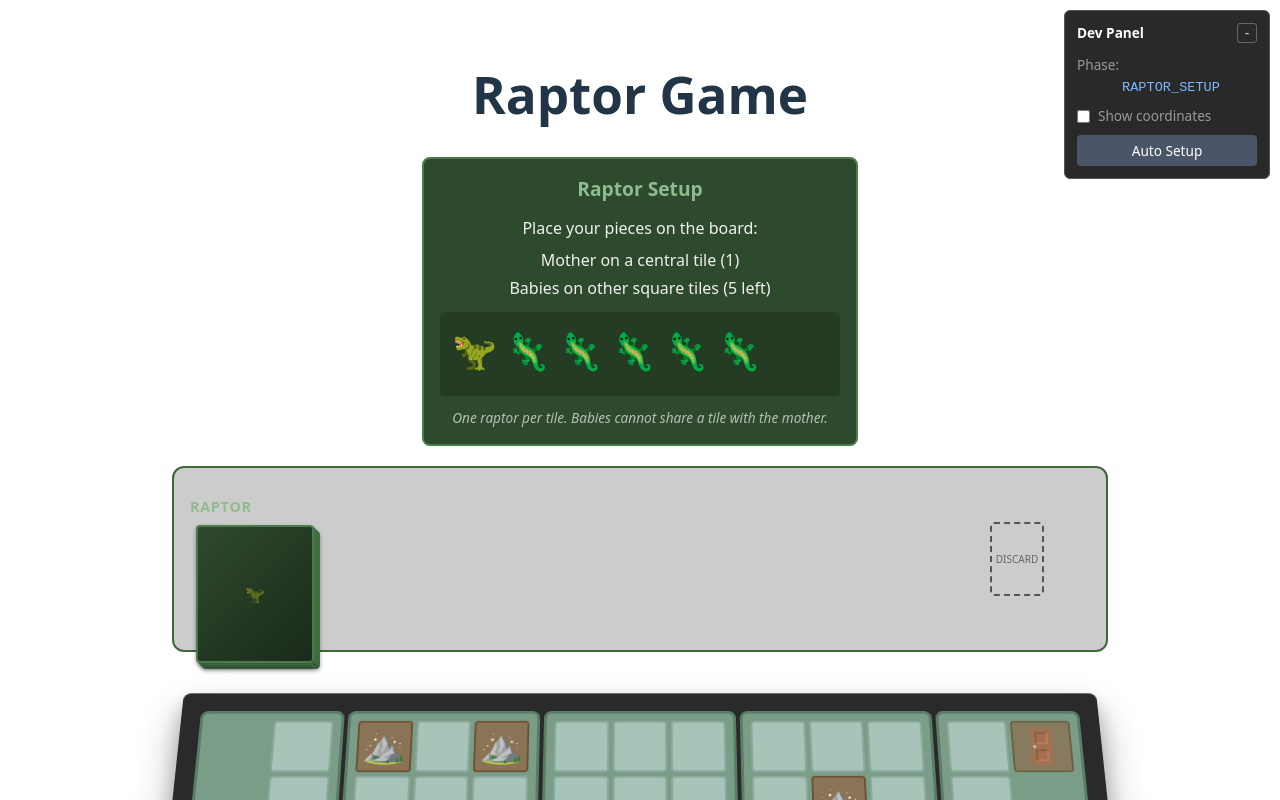
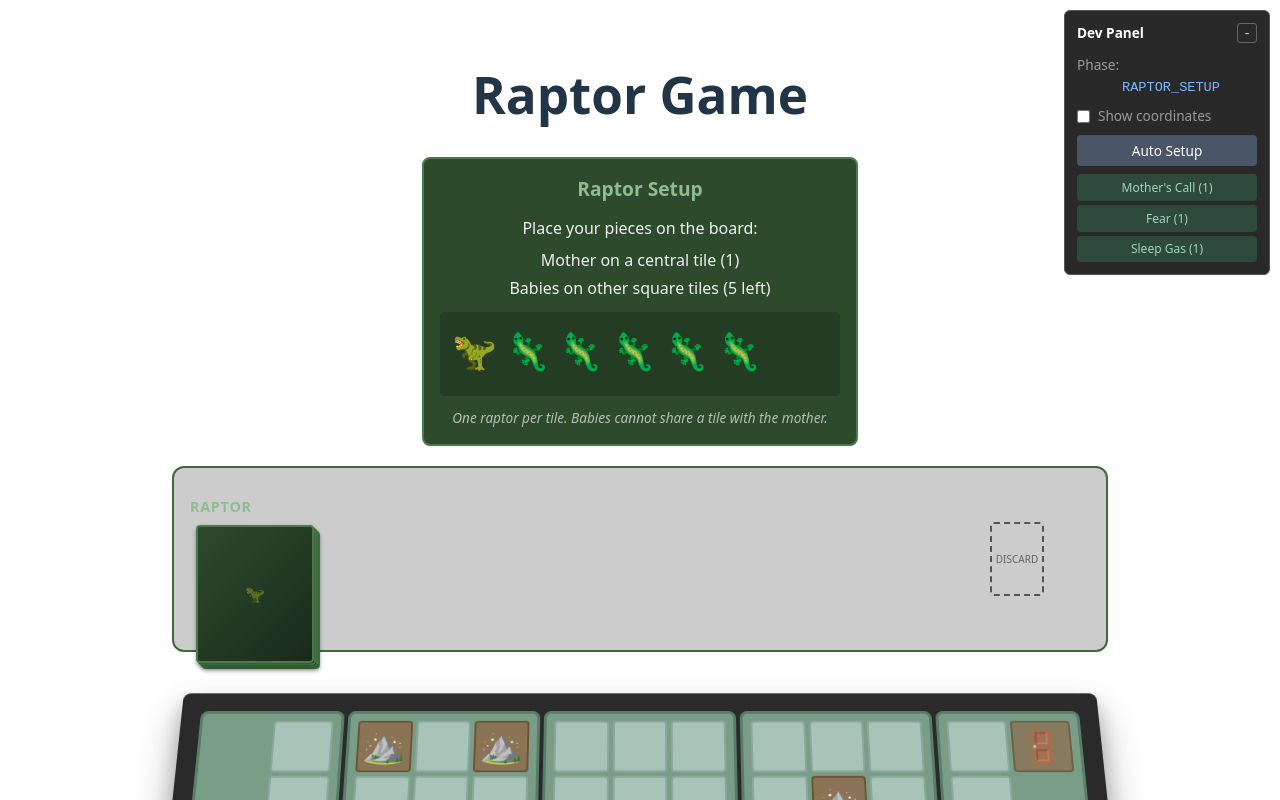
Before and after one commit to pooriajr/raptor, a React (Vite) app: page / in a window 1280 px wide. Shown: the top 800 px of the page. Built offline with nearby package versions, Linux system fonts and the light colour scheme.

Commit message:
Add dev panel shortcuts to skip to effect phase
- Add DEV_SKIP_TO_EFFECT reducer action that auto-sets up pieces and cards
- Add skip buttons for Mother's Call, Fear, and Sleeping Gas effects
- Single click instantly jumps to effect phase with correct cards set

```diff
--- a/src/DevPanel.css
+++ b/src/DevPanel.css
@@ -92,3 +92,28 @@
 .DevPanel .auto-setup-btn:active {
   background-color: #3a4558;
 }
+
+.DevPanel .skip-buttons {
+  display: flex;
+  flex-direction: column;
+  gap: 0.25rem;
+}
+
+.DevPanel .skip-btn {
+  width: 100%;
+  padding: 0.3rem 0.5rem;
+  background-color: #2d4a3d;
+  border: none;
+  border-radius: 4px;
+  color: #9ed6b8;
+  cursor: pointer;
+  font-size: 0.75rem;
+}
+
+.DevPanel .skip-btn:hover {
+  background-color: #3d5a4d;
+}
+
+.DevPanel .skip-btn:active {
+  background-color: #1d3a2d;
+}
--- a/src/DevPanel.tsx
+++ b/src/DevPanel.tsx
@@ -39,7 +39,8 @@ function DevPanel({ showCoordinates, onToggleCoordinates }: DevPanelProps) {
       for (const tile of tilesForBabies) {
         if (babiesPlaced >= 5) break;
         const hasRaptor = state.pieces.some(
-          (p) => (p.type === "mother" || p.type === "baby") && p.tileId === tile.id
+          (p) =>
+            (p.type === "mother" || p.type === "baby") && p.tileId === tile.id,
         );
         if (hasRaptor) continue;
 
@@ -56,12 +57,14 @@ function DevPanel({ showCoordinates, onToggleCoordinates }: DevPanelProps) {
 
     // Place scientists on L-tiles
     if (state.phase === "SCIENTIST_SETUP") {
-      let scientistsPlaced = state.pieces.filter((p) => p.type === "scientist").length;
+      let scientistsPlaced = state.pieces.filter(
+        (p) => p.type === "scientist",
+      ).length;
 
       for (const tile of lTiles) {
         if (scientistsPlaced >= 4) break;
         const hasScientist = state.pieces.some(
-          (p) => p.type === "scientist" && p.tileId === tile.id
+          (p) => p.type === "scientist" && p.tileId === tile.id,
         );
         if (hasScientist) continue;
 
@@ -85,13 +88,16 @@ function DevPanel({ showCoordinates, onToggleCoordinates }: DevPanelProps) {
     );
   }
 
-  const isSetupPhase = state.phase === "RAPTOR_SETUP" || state.phase === "SCIENTIST_SETUP";
+  const isSetupPhase =
+    state.phase === "RAPTOR_SETUP" || state.phase === "SCIENTIST_SETUP";
 
   return (
     <div className="DevPanel">
       <div className="header">
         <span>Dev Panel</span>
-        <button className="collapse-btn" onClick={() => setCollapsed(true)}>-</button>
+        <button className="collapse-btn" onClick={() => setCollapsed(true)}>
+          -
+        </button>
       </div>
 
       <div className="section">
@@ -117,6 +123,47 @@ function DevPanel({ showCoordinates, onToggleCoordinates }: DevPanelProps) {
           </button>
         </div>
       )}
+
+      <div className="section">
+        <div className="skip-buttons">
+          <button
+            className="skip-btn"
+            onClick={() => {
+              dispatch({
+                type: "DEV_SKIP_TO_EFFECT",
+                raptorCard: 1,
+                scientistCard: 5,
+              });
+            }}
+          >
+            Mother's Call (1)
+          </button>
+          <button
+            className="skip-btn"
+            onClick={() => {
+              dispatch({
+                type: "DEV_SKIP_TO_EFFECT",
+                raptorCard: 3,
+                scientistCard: 5,
+              });
+            }}
+          >
+            Fear (1)
+          </button>
+          <button
+            className="skip-btn"
+            onClick={() => {
+              dispatch({
+                type: "DEV_SKIP_TO_EFFECT",
+                raptorCard: 5,
+                scientistCard: 1,
+              });
+            }}
+          >
+            Sleep Gas (1)
+          </button>
+        </div>
+      </div>
     </div>
   );
 }
--- a/src/state/gameReducer.ts
+++ b/src/state/gameReducer.ts
@@ -27,7 +27,12 @@ export type GameAction =
       destinationX: number;
       destinationY: number;
     }
-  | { type: "END_EFFECT_PHASE" };
+  | { type: "END_EFFECT_PHASE" }
+  | {
+      type: "DEV_SKIP_TO_EFFECT";
+      raptorCard: number;
+      scientistCard: number;
+    };
 
 // Helper to draw cards from deck to hand (up to 3 cards in hand)
 function drawCards(cardState: CardState): CardState {
@@ -517,6 +522,83 @@ export function gameReducer(state: GameState, action: GameAction): GameState {
       return { ...state, phase: "ACTION_PHASE" };
     }
 
+    case "DEV_SKIP_TO_EFFECT": {
+      // Dev-only: Skip directly to effect phase with specified cards
+      // Auto-setup pieces if needed
+      let newState = { ...state };
+
+      // If no pieces placed, do auto-setup
+      if (newState.pieces.length === 0) {
+        const squareTiles = newState.tiles.filter((t) => t.shape === "square");
+        const lTiles = newState.tiles.filter((t) => t.shape === "L");
+
+        // Place mother on tile 2
+        const tile2 = squareTiles.find((t) => t.id === 2)!;
+        const motherSpace = tile2.spaces.find((s) => !s.hasMountain)!;
+        newState.pieces.push({
+          id: "mother",
+          type: "mother",
+          tileId: 2,
+          x: motherSpace.coordinate.x,
+          y: motherSpace.coordinate.y,
+        });
+        newState.holdingPen.mother = 0;
+
+        // Place babies on other square tiles
+        const tilesForBabies = squareTiles.filter((t) => t.id !== 2);
+        let babyIndex = 0;
+        for (const tile of tilesForBabies) {
+          if (babyIndex >= 5) break;
+          const space = tile.spaces.find((s) => !s.hasMountain)!;
+          newState.pieces.push({
+            id: `baby-${babyIndex}`,
+            type: "baby",
+            tileId: tile.id,
+            x: space.coordinate.x,
+            y: space.coordinate.y,
+          });
+          babyIndex++;
+        }
+        newState.holdingPen.babies = 0;
+
+        // Place scientists on L-tiles
+        let scientistIndex = 0;
+        for (const tile of lTiles) {
+          if (scientistIndex >= 4) break;
+          const space = tile.spaces.find((s) => !s.isExit && !s.isUnusable)!;
+          newState.pieces.push({
+            id: `scientist-${scientistIndex}`,
+            type: "scientist",
+            tileId: tile.id,
+            x: space.coordinate.x,
+            y: space.coordinate.y,
+          });
+          scientistIndex++;
+        }
+        newState.holdingPen.scientists = 0;
+      }
+
+      // Set cards and phase
+      return {
+        ...newState,
+        phase: "EFFECT_PHASE",
+        scientistCards: {
+          ...newState.scientistCards,
+          played: action.scientistCard,
+          hand: newState.scientistCards.hand.filter(
+            (c) => c !== action.scientistCard,
+          ),
+        },
+        raptorCards: {
+          ...newState.raptorCards,
+          played: action.raptorCard,
+          hand: newState.raptorCards.hand.filter(
+            (c) => c !== action.raptorCard,
+          ),
+        },
+      };
+    }
+
     default:
       return state;
   }
```
